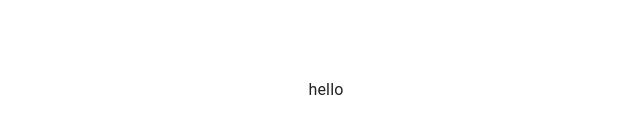
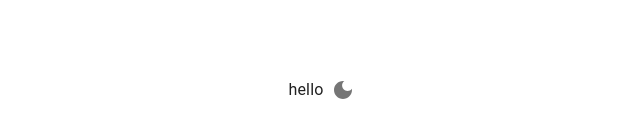
Before and after one commit to alexgornovoi/link-website, a React (Create React App) app: page / in a window 1280 px wide. Shown: the part 310-448 px from the top of the page, without its empty margins (314-954 px from the left). Built offline with nearby package versions, Linux system fonts and the light colour scheme.

Commit message:
Update App.js

```diff
--- a/src/App.js
+++ b/src/App.js
@@ -28,8 +28,9 @@ function App() {
           minHeight="100vh"
         >
           <Container maxWidth='sm'>
-            <Box sx={{bgcolor: 'background.paper'}} display ="flex" alignItems="center" justifyContent="center" minHeight="80vh">
+            <Box sx={{bgcolor: 'background.paper'}} display ="flex" alignItems="center" justifyContent="center" minHeight="65vh">
               <Typography>hello</Typography>
+              <LightSwitch mode = {mode} func = {changeMode}/>
             </Box>
           </Container>
         </Box>
```
